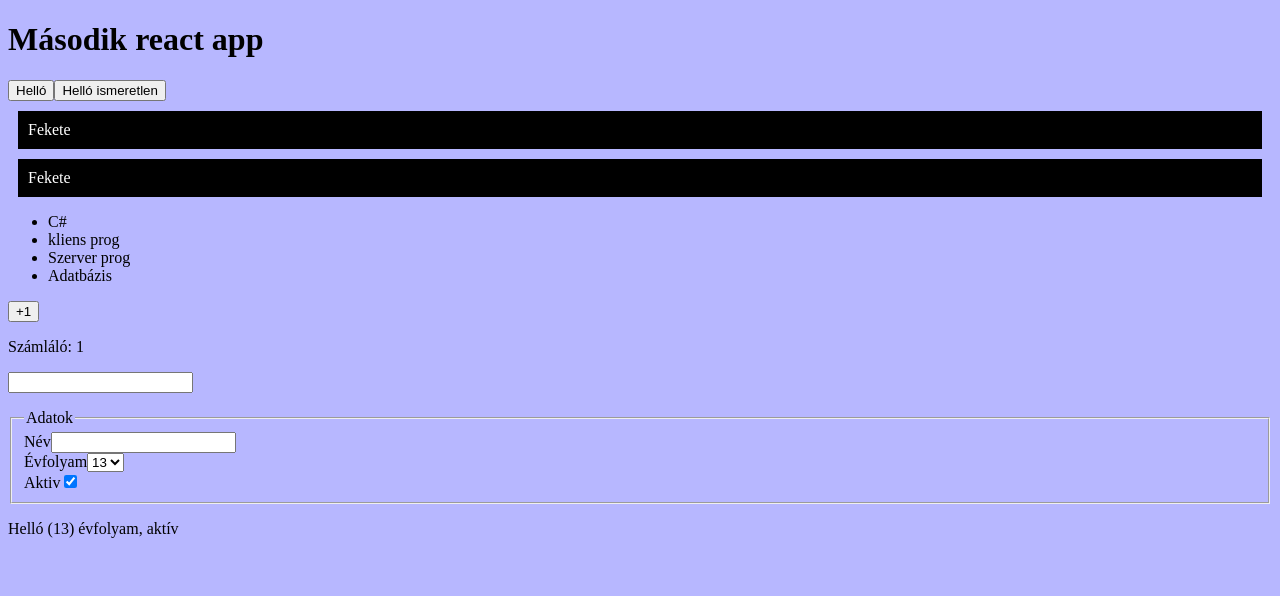
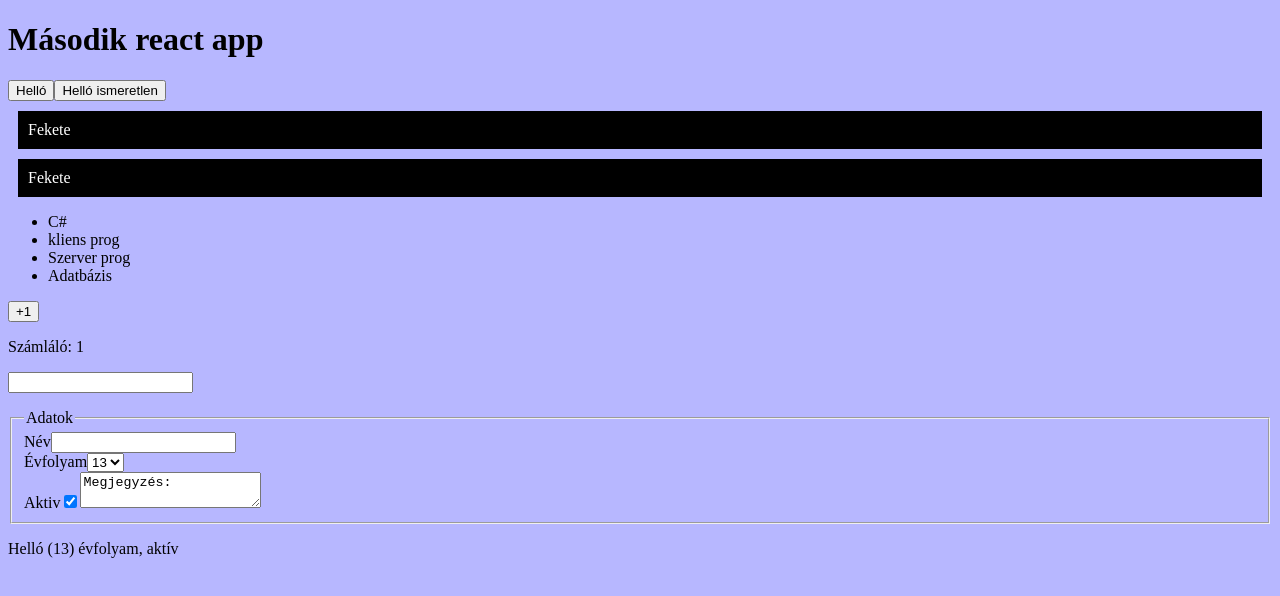
Before and after one commit to HajduThomas/oraimunka_2025_09_22, a React (Vite) app: page / in a window 1280 px wide. Shown: the top 596 px of the page. Built offline with nearby package versions, Linux system fonts and the light colour scheme.

Commit message:
Urlap_utolso

```diff
--- a/src/component/Urlap.jsx
+++ b/src/component/Urlap.jsx
@@ -33,6 +33,7 @@ function Urlap(){
                     <br />
                     <label htmlFor="aktiv">Aktiv</label>
                     <input type="checkbox" name="aktiv" id="aktiv" checked={user.aktiv} onChange={e => setUser({...user, aktiv: e.target.checked})}/>
+                    <textarea name="megj" id="megj" value={user.megj}>Megjegyzés: </textarea>
 
                 </fieldset>
             </form>
```
